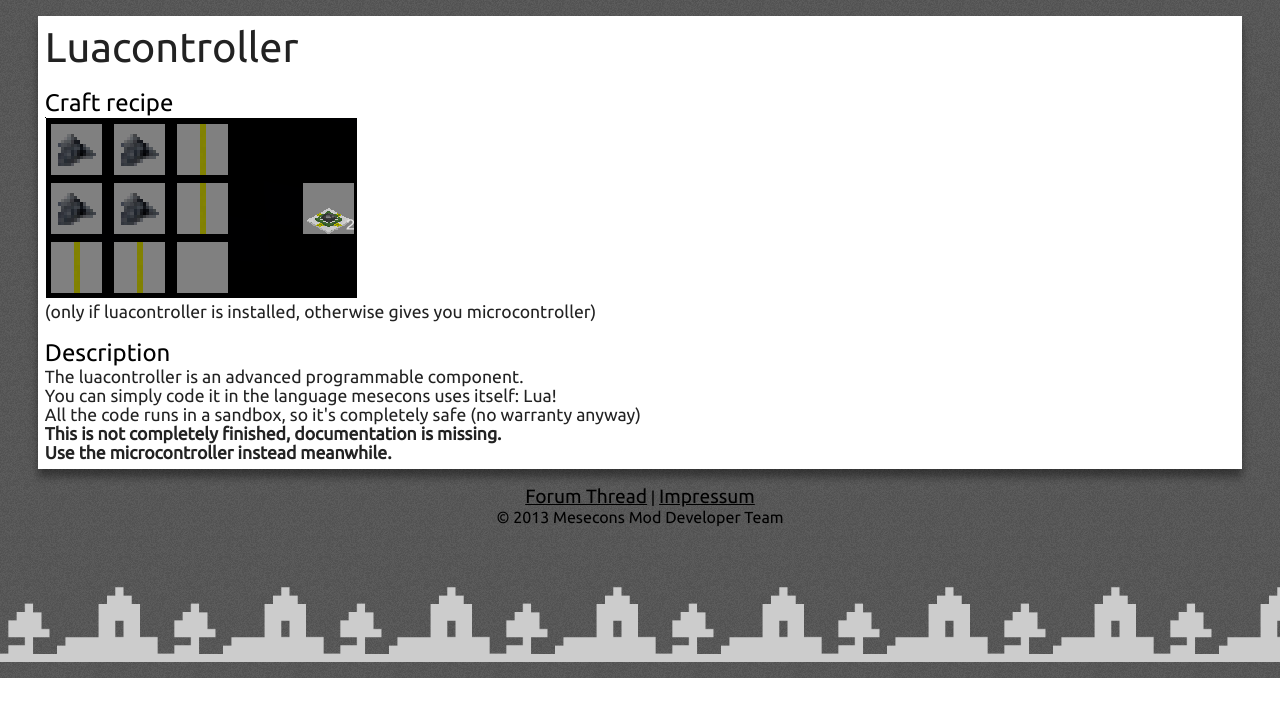
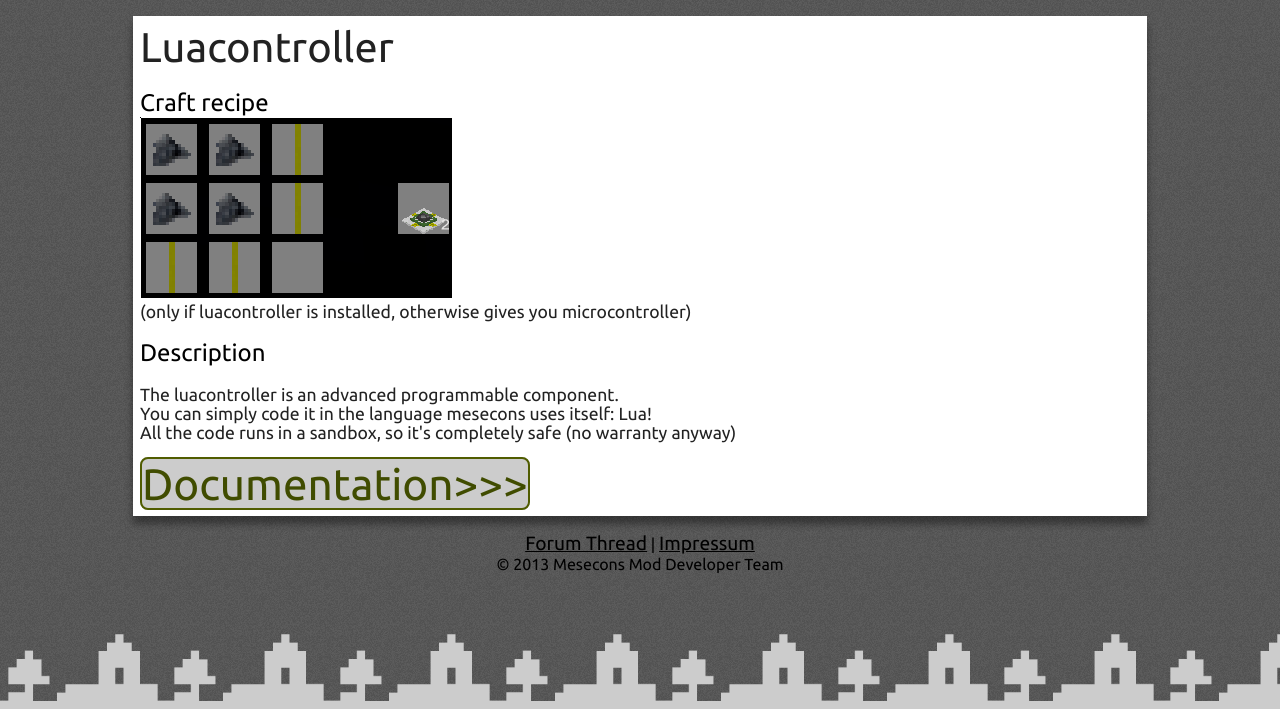
Before and after one commit to Jeija/mesecons.net, a PHP site: page /items/luacontroller.php in a window 1280 px wide. Shown: the part 122-831 px from the top of the page. Before the commit the page ends 800 px from the top, so only its background shows below. Run offline with PHP 8.4, Linux system fonts and the light colour scheme; some libraries are stand-ins or nearby versions.

Commit message:
Link to the luacontroller documentation

```diff
--- a/items.php
+++ b/items.php
@@ -57,6 +57,7 @@
 	<a id="item" href="items/removestone.php" title="Removestone">
 		<img src = "textures/removestone.png"><div id="name">Removestone</div></a>
 	<a id="item" href="items/ghoststone.php" title="Ghoststone">
+
 		<img src = "textures/ghoststone.png"><div id="name">Ghoststone</div></a>
 	<a id="item" href="items/commandblock.php" title="Command Block">
 		<img src = "textures/commandblock.png"><div id="name">Command Block</div></a>
@@ -73,7 +74,7 @@
 		<img src = "textures/lightstone_blue.png"><div id="name">Blue</div></a>
 	<hr />
 	<div class="paragraph-heading">Logic</div>
-	<a id="item" href="items/luacontroller.php" title="Luacontroller">
+	<a id="item" class="featured" href="items/luacontroller.php" title="Luacontroller">
 		<img src = "textures/luacontroller.png"><div id="name">Luacontroller</div></a>
 	<a id="item" href="items/microcontroller.php" title="Microcontroller (deprecated)">
 		<img src = "textures/microcontroller.png"><div id="name">Microcontroller</div></a>
--- a/items/luacontroller.php
+++ b/items/luacontroller.php
@@ -8,12 +8,13 @@
 	<br/>
 	<div class = "paragraph-heading">Description</div>
 	<div class = "text">
+		<p>
 		The luacontroller is an advanced programmable component.<br/>
 		You can simply code it in the language mesecons uses itself: Lua!<br/>
 		All the code runs in a sandbox, so it's completely safe (no warranty anyway)<br/>
+		</p>
 
-		<b>This is not completely finished, documentation is missing.<br/>
-		Use the microcontroller instead meanwhile.</b>
+		<a href="/luacontroller" id="doculink">Documentation>>></a>
 	</div>
 </div>
 <?php include "../footer.html";?>
--- a/styles.css
+++ b/styles.css
@@ -91,6 +91,7 @@ margin: 0 0;}
 	margin-right:auto;
 	margin-left:auto;
 	width:93%;
+	max-width:1000px;
 }
 
 #article .article-heading {
@@ -104,11 +105,25 @@ margin: 0 0;}
 }
 
 #article a{
-        color: #827f00;
+        color: #505c00;
 }
 
 #article a:hover, a:active {
-        color: #ffff00;
+        color: #aaaa00;
+}
+
+#article #doculink {
+	color:#404c00;
+	font-size:2.5em;
+	border:2px solid #505c00;
+	text-decoration:none;
+	background-color:#cccccc;
+	border-radius:8px;
+}
+
+#article #doculink:hover {
+        color: #777700;
+	border-color:#aaaa00;
 }
 
 #article .text {
@@ -138,6 +153,11 @@ margin: 0 0;}
 	background: #cccccc;
 	width:140px;
 	height:140px;
+}
+
+#article #items #item.featured {
+	background: #999900;
+   	border-color:#999900;
 }
 
 #article #items #item #name {
```
